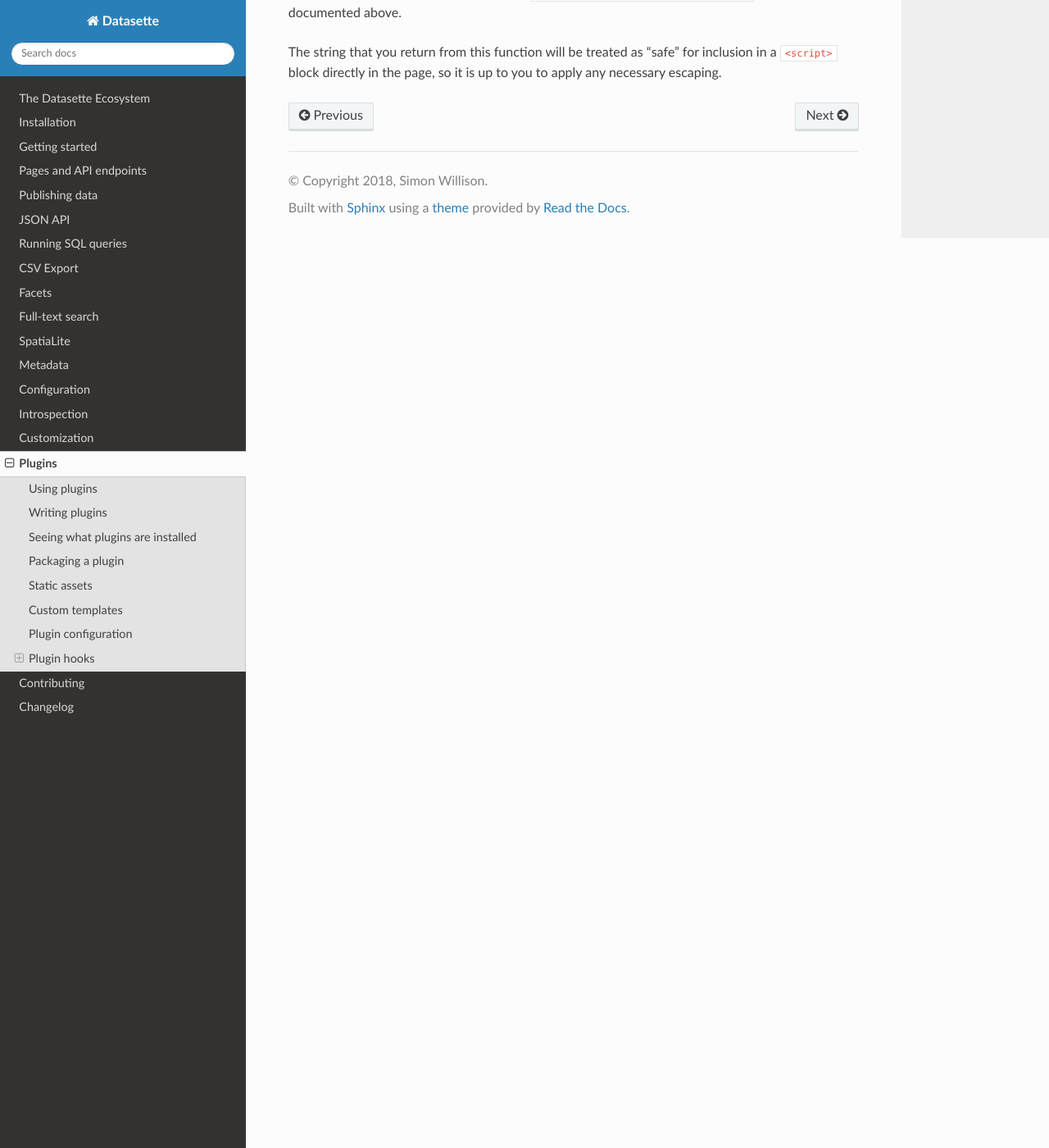
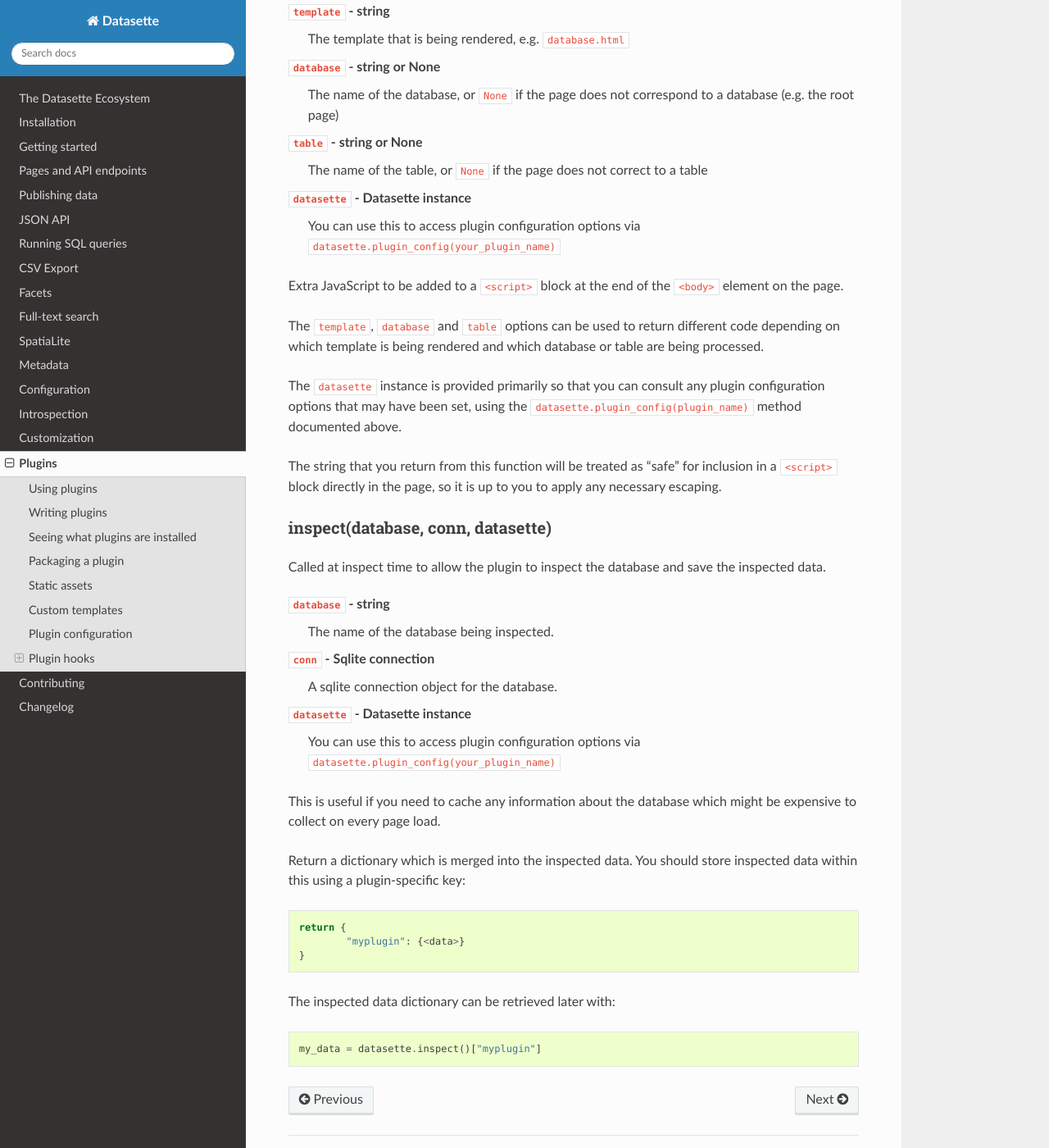
Before and after one commit to simonw/datasette, a Sphinx documentation site: the page built from docs/plugins.rst, in a window 1280 px wide and 1400 px high, scrolled down 11221 px. Shown: the whole window at 82% size. Built offline with Sphinx 7.4.7 and the Read the Docs theme 2.0.0, drawn with Linux system fonts in a browser that asks for light colours; some of the changed text lies outside the part shown.

Commit message:
Add inspect and prepare_sanic hooks
This adds two new plugin hooks:

The `inspect` hook allows plugins to add data to the inspect
dictionary.

The `prepare_sanic` hook allows plugins to hook into the web
router. I've attached a warning to this hook in the docs in light
of #272 but I want this hook now...

On quick inspection, I don't think it's worthwhile to try and make
this hook independent of the web framework (but it looks like Starlette
would make the hook implementation a bit nicer).

Ref #14

```diff
--- a/docs/plugins.rst
+++ b/docs/plugins.rst
@@ -326,6 +326,27 @@
 
     Table name: {{ table|uppercase }}
 
+.. _plugin_hook_prepare_sanic:
+
+prepare_sanic(app, datasette)
+~~~~~~~~~~~~~~~~~~~~~~~~~~~~~
+
+Called at startup to allow plugins to add additional HTTP endpoints to Sanic's web router.
+
+``app`` - Sanic app instance
+    The instance of the Sanic app.
+
+``datasette`` - Datasette instance
+    You can use this to access plugin configuration options via ``datasette.plugin_config(your_plugin_name)``
+
+In this hook, you can add new routes using ``app.add_route``::
+
+        app.add_route(lambda x: text("Hello World"), r"/test/")
+
+**Warning**: This hook depends on Sanic - an implementation detail which `may change in a later version of Datasette <https://github.com/simonw/datasette/issues/272>`_.
+
+The return value is ignored.
+
 .. _plugin_hook_extra_css_urls:
 
 extra_css_urls(template, database, table, datasette)
@@ -551,3 +572,31 @@
 The ``datasette`` instance is provided primarily so that you can consult any plugin configuration options that may have been set, using the ``datasette.plugin_config(plugin_name)`` method documented above.
 
 The string that you return from this function will be treated as "safe" for inclusion in a ``<script>`` block directly in the page, so it is up to you to apply any necessary escaping.
+
+.. _plugin_hook_inspect:
+
+inspect(database, conn, datasette)
+~~~~~~~~~~~~~~~~~~~~~~~~~~~~~~~~~~
+
+Called at inspect time to allow the plugin to inspect the database and save the inspected data.
+
+``database`` - string
+    The name of the database being inspected.
+
+``conn`` - Sqlite connection
+    A sqlite connection object for the database.
+
+``datasette`` - Datasette instance
+    You can use this to access plugin configuration options via ``datasette.plugin_config(your_plugin_name)``
+
+This is useful if you need to cache any information about the database which might be expensive to collect on every page load.
+
+Return a dictionary which is merged into the inspected data. You should store inspected data within this using a plugin-specific key::
+
+        return {
+                "myplugin": {<data>}
+        }
+
+The inspected data dictionary can be retrieved later with::
+
+        my_data = datasette.inspect()["myplugin"]
```
Also changed, not shown: 2 other files.
